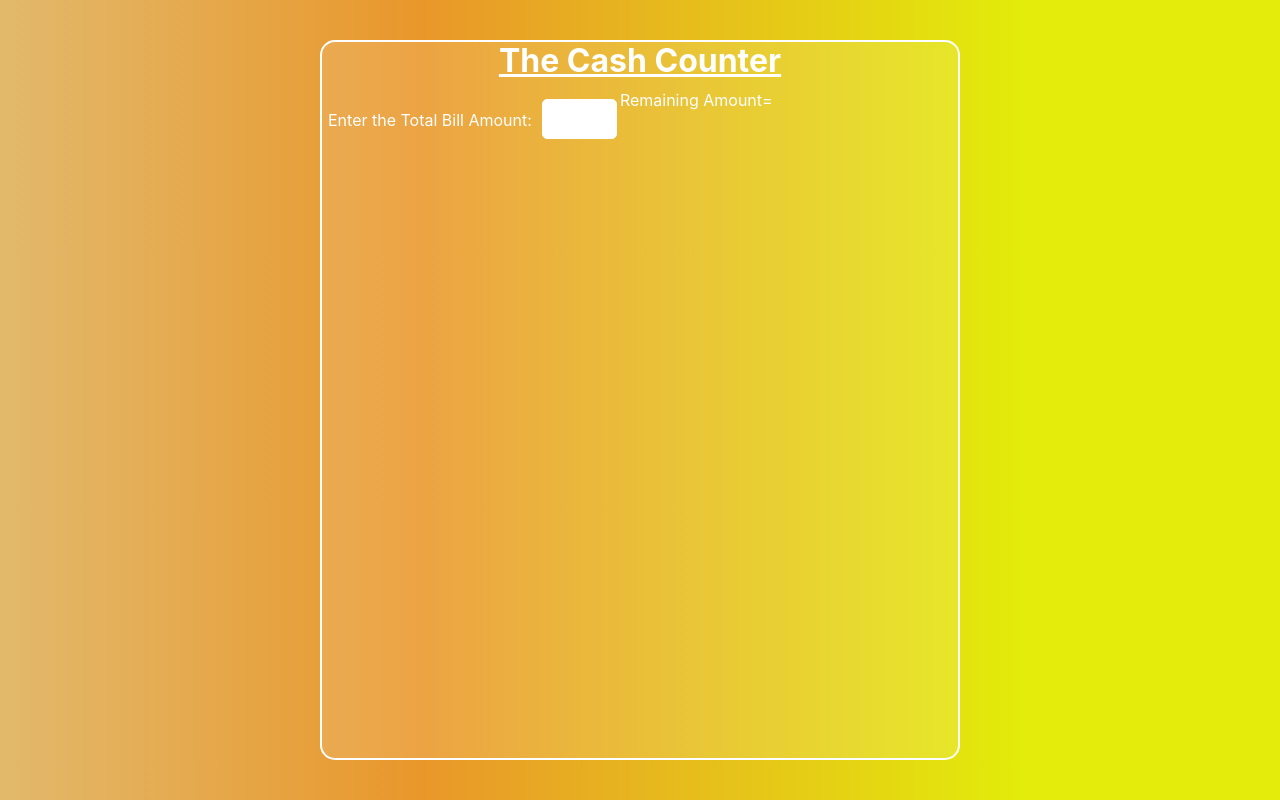
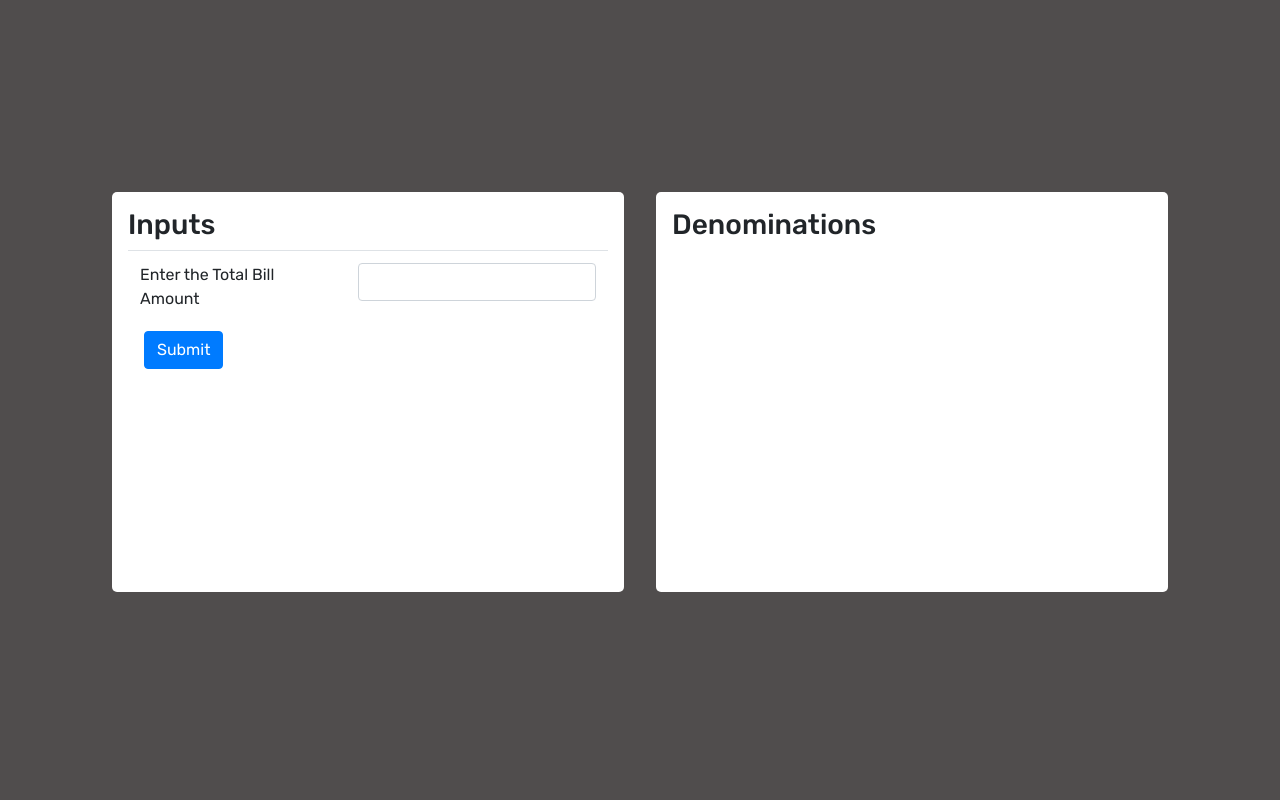
Before and after one commit to KrishnakumarPB/Cash-Counter, a React (Create React App) app: page / in a window 1280 px wide. Built offline with nearby package versions, Linux system fonts and the light colour scheme.

Commit message:
Complted uptoUI

```diff
--- a/src/App.css
+++ b/src/App.css
@@ -1,38 +1,5 @@
-.App {
-  text-align: center;
+@import url('https://fonts.googleapis.com/css2?family=Poppins:wght@300;400;500;600&family=Rubik:wght@400;500;600&display=swap');
+body{
+  background-color: rgb(80, 77, 77);
+  font-family: 'Rubik', sans-serif;
 }
-
-.App-logo {
-  height: 40vmin;
-  pointer-events: none;
-}
-
-@media (prefers-reduced-motion: no-preference) {
-  .App-logo {
-    animation: App-logo-spin infinite 20s linear;
-  }
-}
-
-.App-header {
-  background-color: #282c34;
-  min-height: 100vh;
-  display: flex;
-  flex-direction: column;
-  align-items: center;
-  justify-content: center;
-  font-size: calc(10px + 2vmin);
-  color: white;
-}
-
-.App-link {
-  color: #61dafb;
-}
-
-@keyframes App-logo-spin {
-  from {
-    transform: rotate(0deg);
-  }
-  to {
-    transform: rotate(360deg);
-  }
-}
--- a/src/App.js
+++ b/src/App.js
@@ -1,4 +1,3 @@
-
 import './App.css';
 import React,{Component} from 'react'
 import Results from './Result';
@@ -32,6 +31,7 @@ class App extends Component {
       this.handleSubmit=this.handleSubmit.bind(this)
   }
 handleChange(event){
+
     value=event.target.value;
     label=event.target.name;
     this.setState({
@@ -50,7 +50,12 @@ handleChange(event){
 
   }
 //****************************************Logic Start*********************************************************
-handleSubmit(){
+handleSubmit(e){
+
+  e.preventDefault();
+  // document.getElementById("backdrop").style.display = "block";
+  document.getElementById("myModal").style.display = "block";
+  document.getElementById("myModal").classList.add("show")
   denominations={};
   quotient="";
     reminder="";
@@ -99,8 +104,6 @@ handleSubmit(){
       console.log(denominations);
     }
   }
-  const element=document.getElementById("receivedamount")
-  element.value=28;
   // console.log(element.value={amountreceived})
 }
 //*****************************************Logic Finished************************************************* */
@@ -115,49 +118,63 @@ function RcvdAmountContainer(props){
   }
   else{
     return(
-        <div>
+        <tr>
+              <td>
+              <label for="receivedamount">Enter the Received Amount:</label>
+              </td>
+              <td>
+              <input className="form-control" id="receivedamount" type="number" name="receivedamount"
+               ref={props.receivedInput} required
+               ></input>
+              </td>
 
-              <label for="receivedamount">Enter the Received Amount:</label>
-              <input className="input" id="receivedamount" type="number" name="receivedamount"
-               ref={props.receivedInput}
-               ></input>
-              <button className="btn btn-primary" onClick={props.handleSubmit}>Submit</button>
 
-        </div>
+        </tr>
     )
   }
 }
   return (
-    <div className="App">
-      <div className="container-center">
-        <div className="interface">
-          <h1>The Cash Counter</h1>
-          <table className="input-table">
+    <div className="App d-flex justify-content-center align-items-center">
+      <div className="container d-flex justify-content-center align-items-center ">
+      <div className="row ">
+      <form onSubmit={this.handleSubmit} className="form-group inputs p-3 ">
+        <h3>Inputs</h3>
+        <table className="table  table-striped">
+          <thead>
               <tr>
-              <td >
-                <label for="billamount">Enter the Total Bill Amount:</label>
-                <input className="input" id="billamount" type="number" onChange={this.handleChange} name="billamount" value={this.state.billamount}></input>
+                <td>
+                <label for="billamount">Enter the Total Bill Amount</label>
                 </td>
-              <td >
+                <td align="left">
+                <input className="form-control" id="billamount" type="number" onChange={this.handleChange} name="billamount" value={this.state.billamount} required></input>
+                </td>
+              </tr>
                 <RcvdAmountContainer
                   amountbilled={this.state.billamount}
                   handleSubmit={this.handleSubmit}
                   receivedamount={this.state.receivedamount}
                   />
-              </td>
+                  <tr>
+                  <button className="btn btn-primary ml-3" >Submit</button>
                   </tr>
-
-                Remaining Amount={differenceamount}
-
+          </thead>
         </table>
-          <h1>{this.state.receivedamount}</h1>
-          <div className="result-container">
+      </form>
+      <div className="results  p-3">
+        <h3>Denominations</h3>
+        <table className="table table-striped">
+          <tbody>
           {this.state.currencydenominations}
+          </tbody>
+        </table>
       </div>
       </div>
       </div>
+
+
+
       </div>
+
   )}
-}
-
-export default App;
+    };
+export default App
--- a/src/Result.js
+++ b/src/Result.js
@@ -2,11 +2,14 @@ import React from 'react'
 import "./style.css"
 function Results(props){
     return(
-        <div className="result">
-
-            <div className="currency">₹{props.currency} =  </div>
-            <div className="number">{props.number} nos</div>
-        </div>
+        <tr >
+            <td align="left">
+            <div className="currency">₹{props.currency}  </div>
+            </td>
+           <td align="left">
+           <div className="number">{props.number} nos</div>
+           </td>
+        </tr>
 
     )
 }
--- a/src/index.css
+++ b/src/index.css
@@ -1,4 +1,4 @@
-body {
+/* body {
   margin: 0;
   font-family: -apple-system, BlinkMacSystemFont, 'Segoe UI', 'Roboto', 'Oxygen',
     'Ubuntu', 'Cantarell', 'Fira Sans', 'Droid Sans', 'Helvetica Neue',
@@ -14,4 +14,4 @@ code {
 body{
   background: rgb(226,185,108);
   background: linear-gradient(90deg, rgba(226,185,108,1) 0%, rgba(233,151,42,1) 33%, rgba(227,236,10,1) 80%);
-}
+} */
--- a/src/style.css
+++ b/src/style.css
@@ -1,95 +1,29 @@
-.container-center{
-    height:100vh;
-    display:flex;
-    justify-content: center;
-    align-items: center;
-    flex-direction: column;
+.container
+{
+    height: 100vh;
+    justify-items: space-between ;
 }
-.interface
+.inputs
 {
-    background: rgba(255, 255, 255, 0.116);
-    /* background: linear-gradient(90deg, rgba(233,136,106,1) 0%, rgba(233,154,42,1) 33%, rgba(236,180,10,1) 80%); */
-/* background: linear-gradient(90deg, rgba(226,185,108,1) 0%, rgba(233,151,42,1) 33%, rgba(227,236,10,1) 80%); */
-    height:90vh;
-    width:50%;
-    border-radius: 15px;
-    border:2px solid white;
-    justify-content: center;
-    position: absolute;
+    background-color: white;
+    height: 25rem;
+    width: 32rem;
+    border-radius: 5px;
+}
+.results
+{
+    position: relative;
+    height: 25rem;
+    min-width: 32rem;
+    background-color: white;
+    margin-left: 2rem;
+    border-radius: 5px;
+}
+tr{
+    max-width:0px;
+}
 
+.form-control
+{
+    /* width: 55px; */
 }
-.interface >h1
-{
-color: #ffffff;
-font-size: 32px;
-font-weight: 700;
-text-decoration: underline;
-}
-.btn-primary
-{
-    margin-left: 20px;
-}
-.input-table
-{
-    margin-left: 5px;
-    color: white;
-    display: flex;
-    flex-wrap: wrap;
-}
-.input
-{
-    margin-left: 10px;
-    margin-top: 10px;
-    height:40px;
-    width:75px;
-    border:  3px solid rgb(255, 255, 253);
-    border-radius: 5px;
-    color:black;
-    border-style:double;
-    font-size: 20px;
-    font-weight: 600;
-    text-align: center;
-}
-input:focus, textarea:focus, select:focus{
-    outline: none;
-}
-input[type=number] {
-    -moz-appearance: textfield;
-  }
-  input::-webkit-outer-spin-button,
-input::-webkit-inner-spin-button {
-  -webkit-appearance: none;
-  margin: 0;
-}
-.no-outline:focus {
-    outline: none;
-  }
-.result-container
-{
-position:initial;
-display: flex;
-justify-content: center;
-align-items: center;
-flex-direction: column-reverse;
-
-}
-.result{
-    margin-top: 3px;
-    display: flex;
-    background-color: rgba(255, 255, 255, 0.24);
-    width:100%;
-    justify-content: center;
-    text-align:justify
-}
-.currency
-{
-    font-size: 30px;
-    color:rgb(252, 252, 252);
-    font-weight:500;
-}
-.number
-{
-    color:rgb(255, 255, 255);
-    font-size: 30px;
-    font-weight:500;
-}
```
Lines whose indentation alone changed are shown as unchanged.
